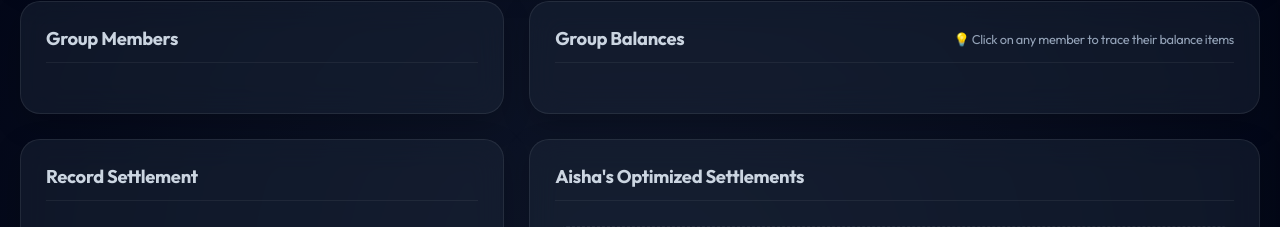
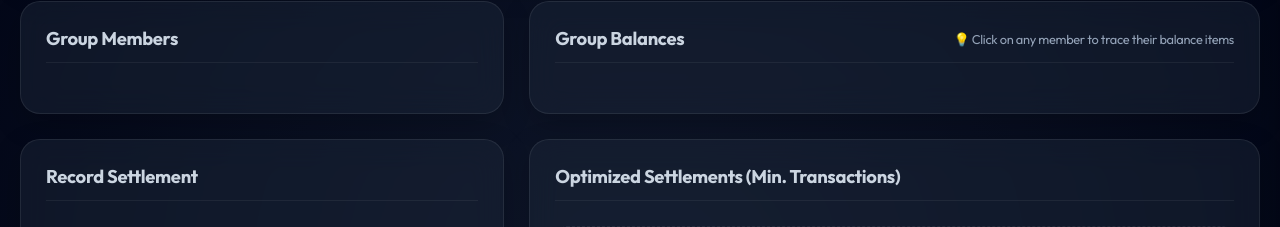
Before and after one commit to khushiyadav03/Shared-Expenses-App, a Flask app: template templates/index.html in a window 1280 px wide. Shown: the part 150-377 px from the top of the page. Run offline with Flask 3, Linux system fonts and the light colour scheme; the template is opened without the code that fills it, so the values that code supplies are empty.

Commit message:
style: rename settlements plan card to be generic and group-oriented

```diff
--- a/templates/index.html
+++ b/templates/index.html
@@ -754,10 +754,10 @@
                     </div>
                 </section>
 
-                <!-- Aisha's optimized plan -->
+                <!-- Group optimized plan (Aisha's request) -->
                 <section class="card">
                     <div class="card-title">
-                        Aisha's Optimized Settlements
+                        Optimized Settlements (Min. Transactions)
                     </div>
                     <div class="settlement-list">
                         {% if settlements_plan %}
--- a/test_balances.py
+++ b/test_balances.py
@@ -19,7 +19,7 @@ with app.app_context():
     for name, bal in balances.items():
         print(f"{name:<10}: Rs. {bal:,.2f}")
 
-    print("\n=== AISHA'S SETTLEMENT PLAN (Who pays whom) ===")
+    print("\n=== OPTIMIZED SETTLEMENT PLAN (Min. Transactions) ===")
     transfers = resolve_group_debts(group.id)
     for t in transfers:
         print(f"{t['from']} pays {t['to']} -> Rs. {t['amount']:,.2f}")
```
Also changed, not shown: README.md.
